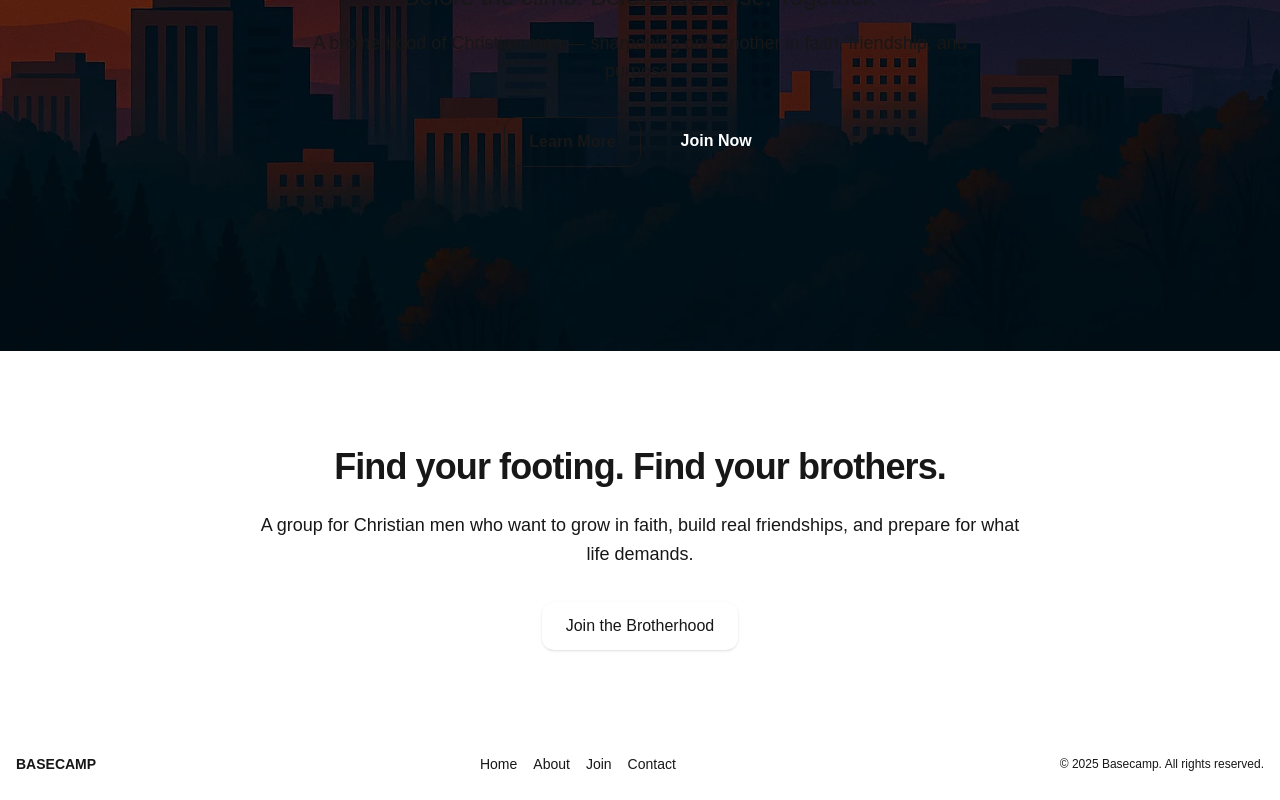
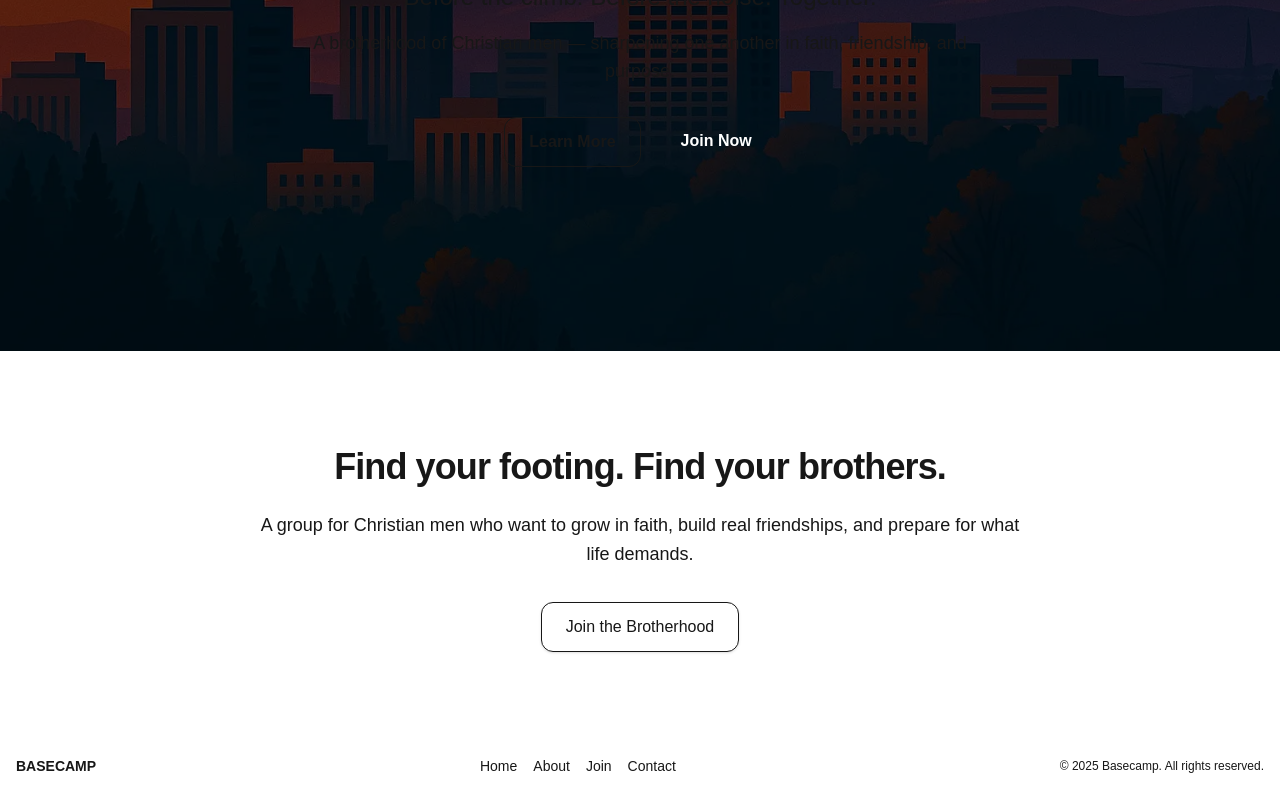
Before and after one commit to inov8tr/basecamp, a Next.js app: page / in a window 1280 px wide. Shown: the part 369-1169 px from the top of the page. Built offline with nearby package versions, Linux system fonts and the light colour scheme.

Commit message:
style: lighten join button

```diff
--- a/src/components/NextSection.tsx
+++ b/src/components/NextSection.tsx
@@ -11,7 +11,7 @@ export default function NextSection() {
         </p>
         <a
           href="/join"
-          className="inline-block bg-basecamp-charcoal text-basecamp-sand font-medium px-6 py-3 rounded-xl shadow hover:bg-black transition"
+          className="inline-block bg-basecamp-sand text-basecamp-charcoal border border-basecamp-charcoal font-medium px-6 py-3 rounded-xl shadow hover:bg-basecamp-cream transition"
         >
           Join the Brotherhood
         </a>
```
